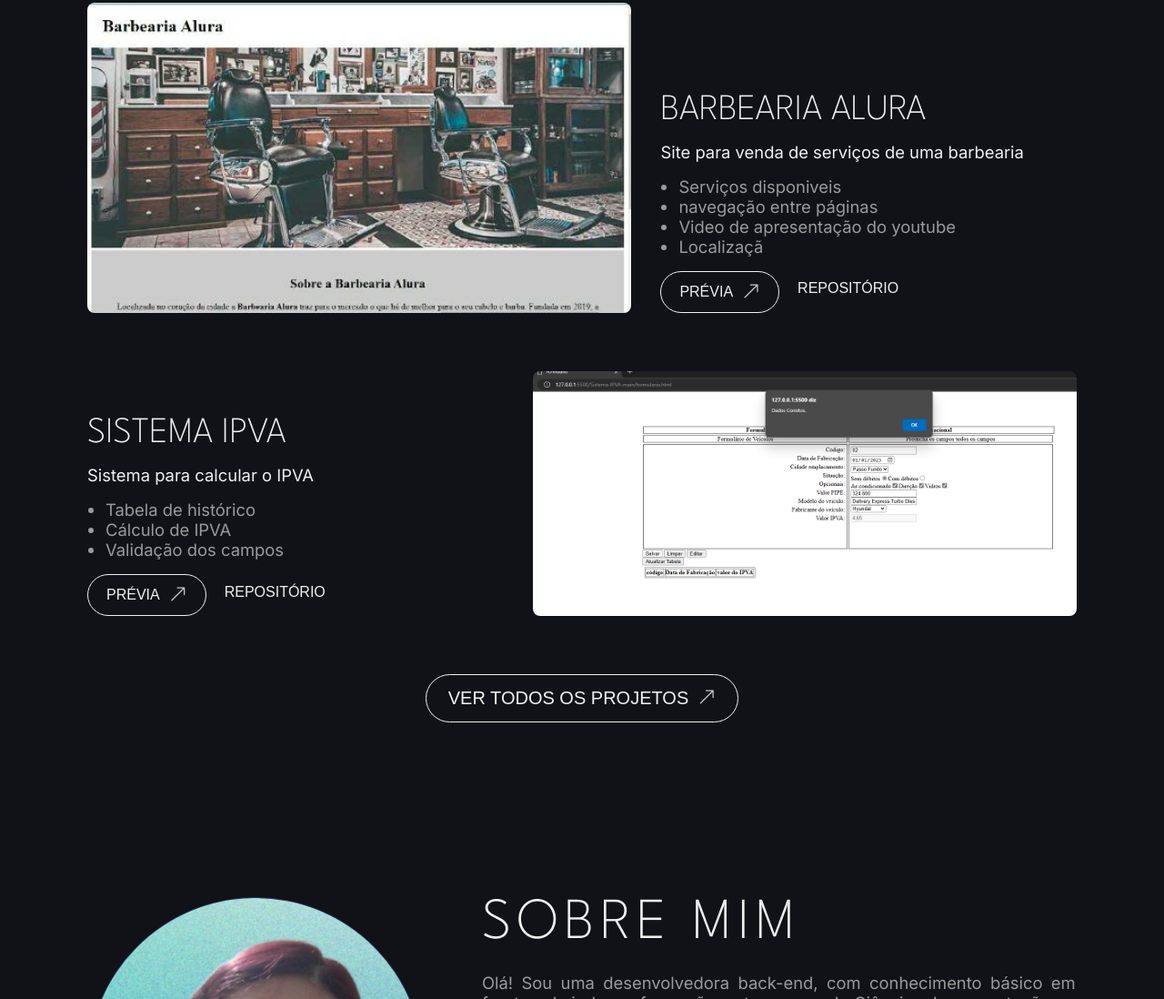
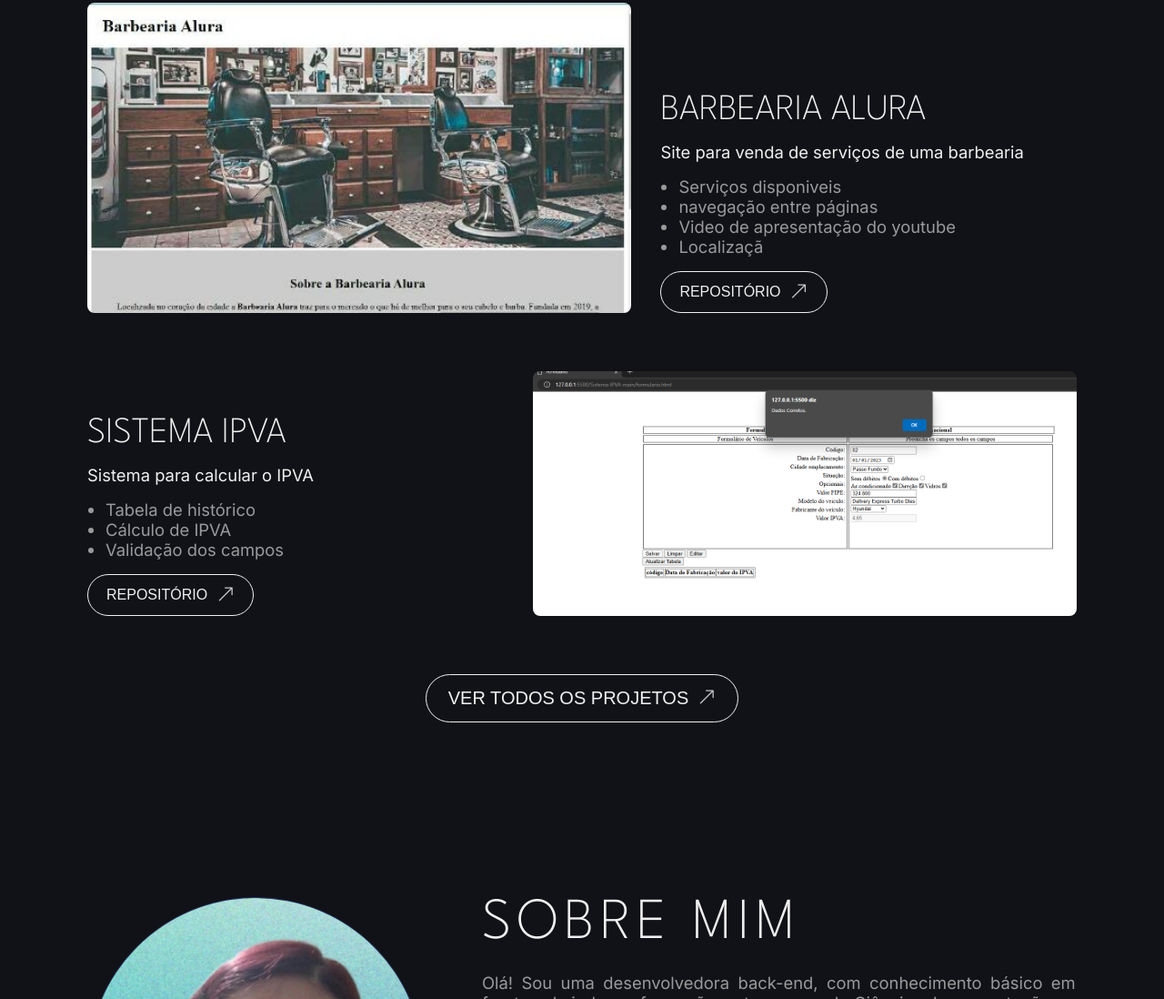
Before and after one commit to Josi014/Josieli, a plain HTML site: page index.html in a window 1280 px wide. Shown: the part 988-2086 px from the top of the page at 91% size. Drawn offline with nearby package versions, Linux system fonts and the light colour scheme.

Commit message:
classe bnt modificada

```diff
--- a/index.html
+++ b/index.html
@@ -130,13 +130,10 @@
             <li class="card__item">Localizaçã</li>
           </ul>
           <div class="card__buttons">
-            <button class="btn btn--primary">
-              <span>Prévia</span>
-              <i class="bi bi-arrow-up-right"></i>
-            </button>
             <a href="https://github.com/Josi014/Site-Barbearia-Alura">
-              <button class="btn">
+              <button class="btn btn--primary">
                 <span>Repositório</span>
+                <i class="bi bi-arrow-up-right"></i>
               </button>
             </a>
           </div>
@@ -153,13 +150,10 @@
             <li class="card__item">Validação dos campos</li>
           </ul>
           <div class="card__buttons">
-            <button class="btn btn--primary">
-              <span>Prévia</span>
-              <i class="bi bi-arrow-up-right"></i>
-            </button>
             <a href="https://github.com/Josi014/Sistema-IPVA">
-              <button class="btn">
+              <button class="btn btn--primary">
                 <span>Repositório</span>
+                <i class="bi bi-arrow-up-right"></i>
               </button>
             </a>
           </div>
```
